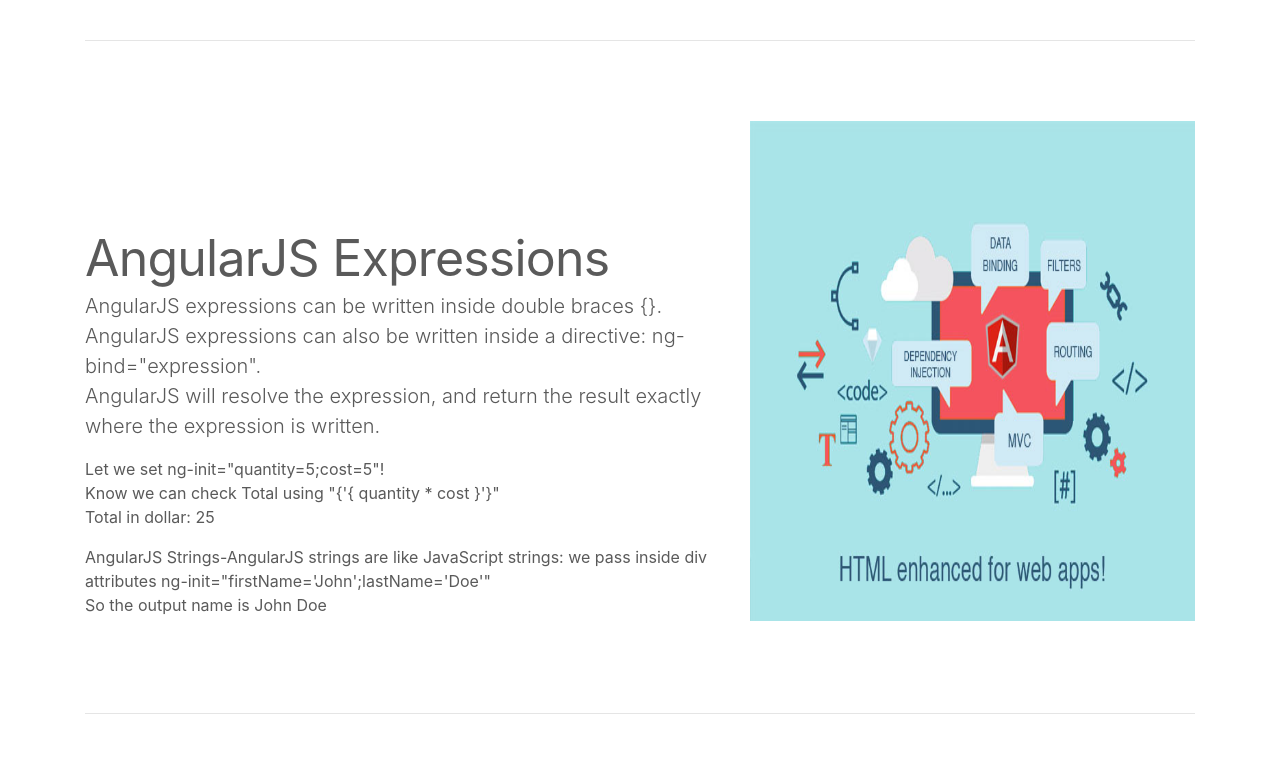
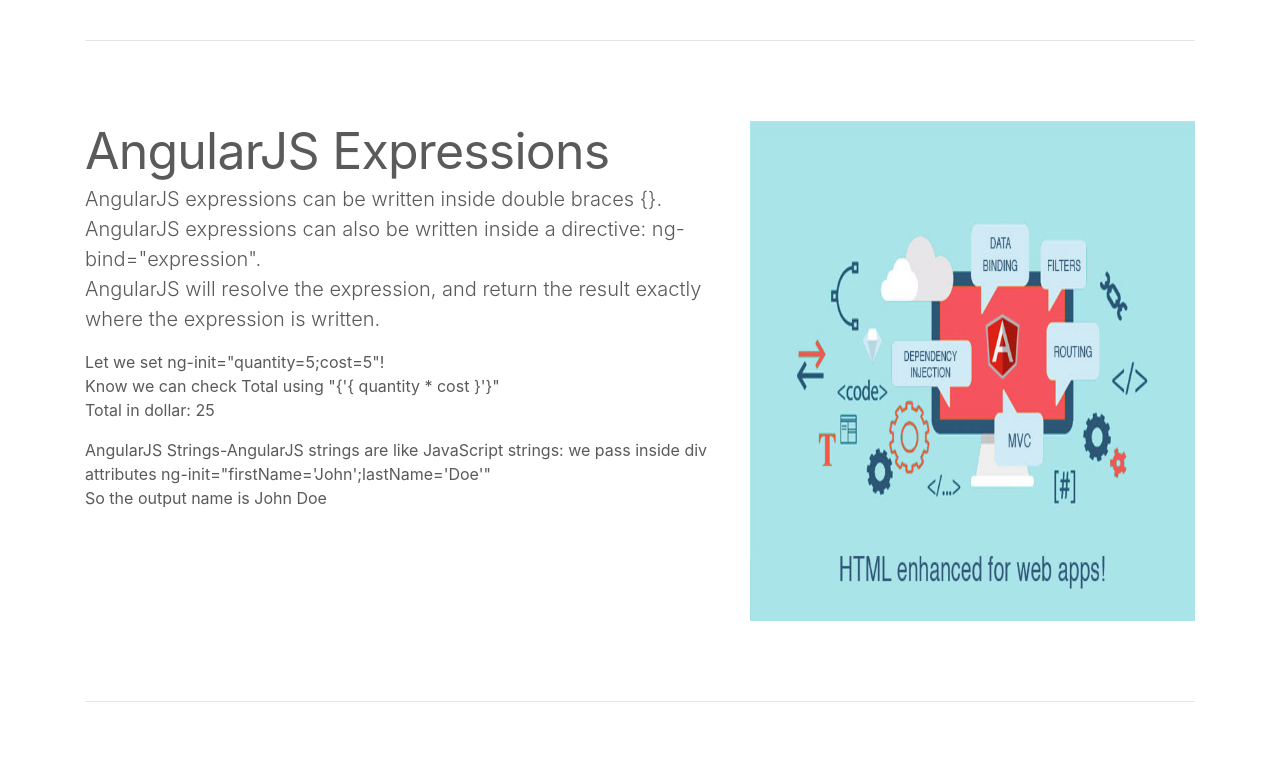
Before and after one commit to ambujbpl/angularApp, a plain HTML site: page index.html in a window 1280 px wide. Shown: the part 1040-1819 px from the top of the page. Drawn offline with Linux system fonts and the light colour scheme.

Commit message:
Update css file

```diff
--- a/css/carousel.css
+++ b/css/carousel.css
@@ -86,6 +86,6 @@
 
 @media (min-width: 62em) {
   .featurette-heading {
-    margin-top: 7rem;
+    margin-top: 5px;
   }
 }
```
